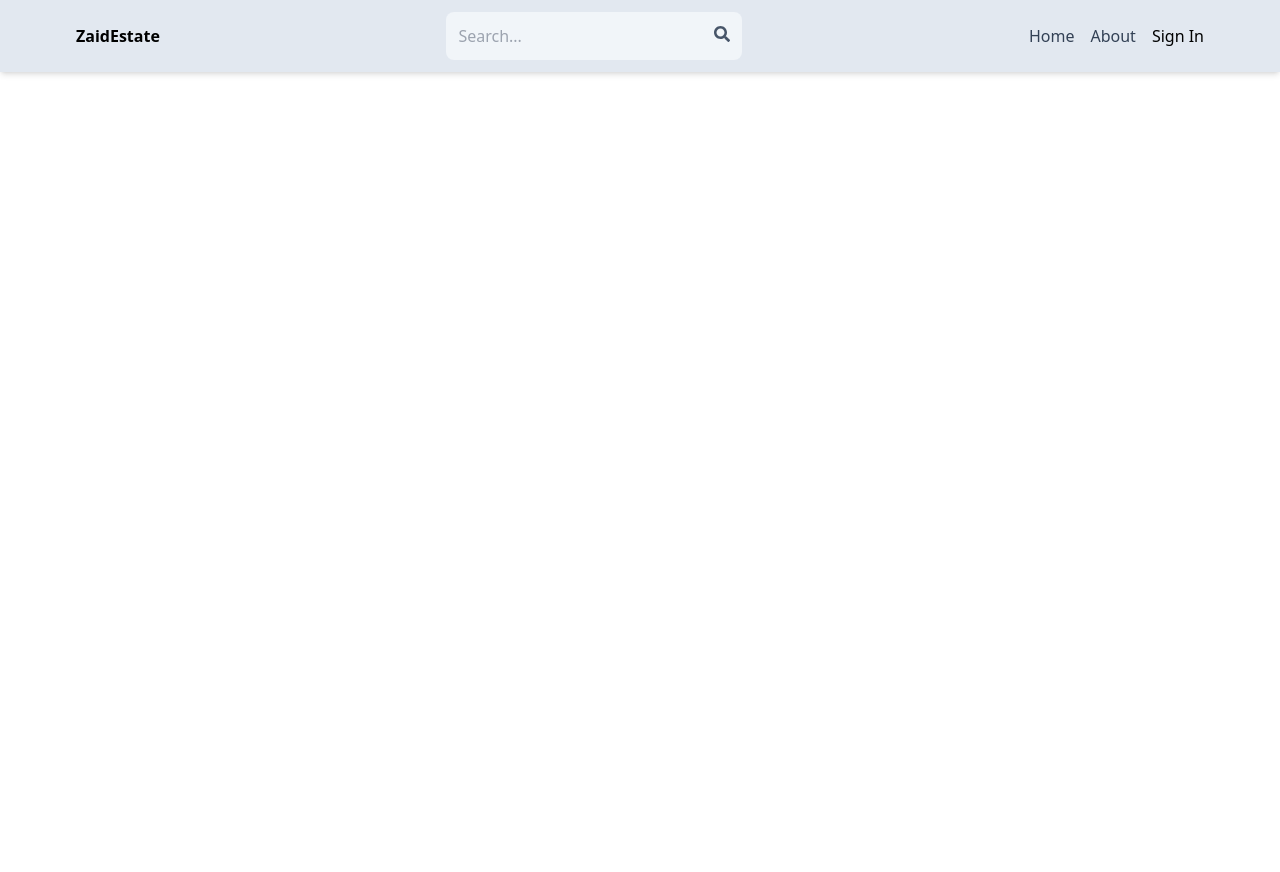
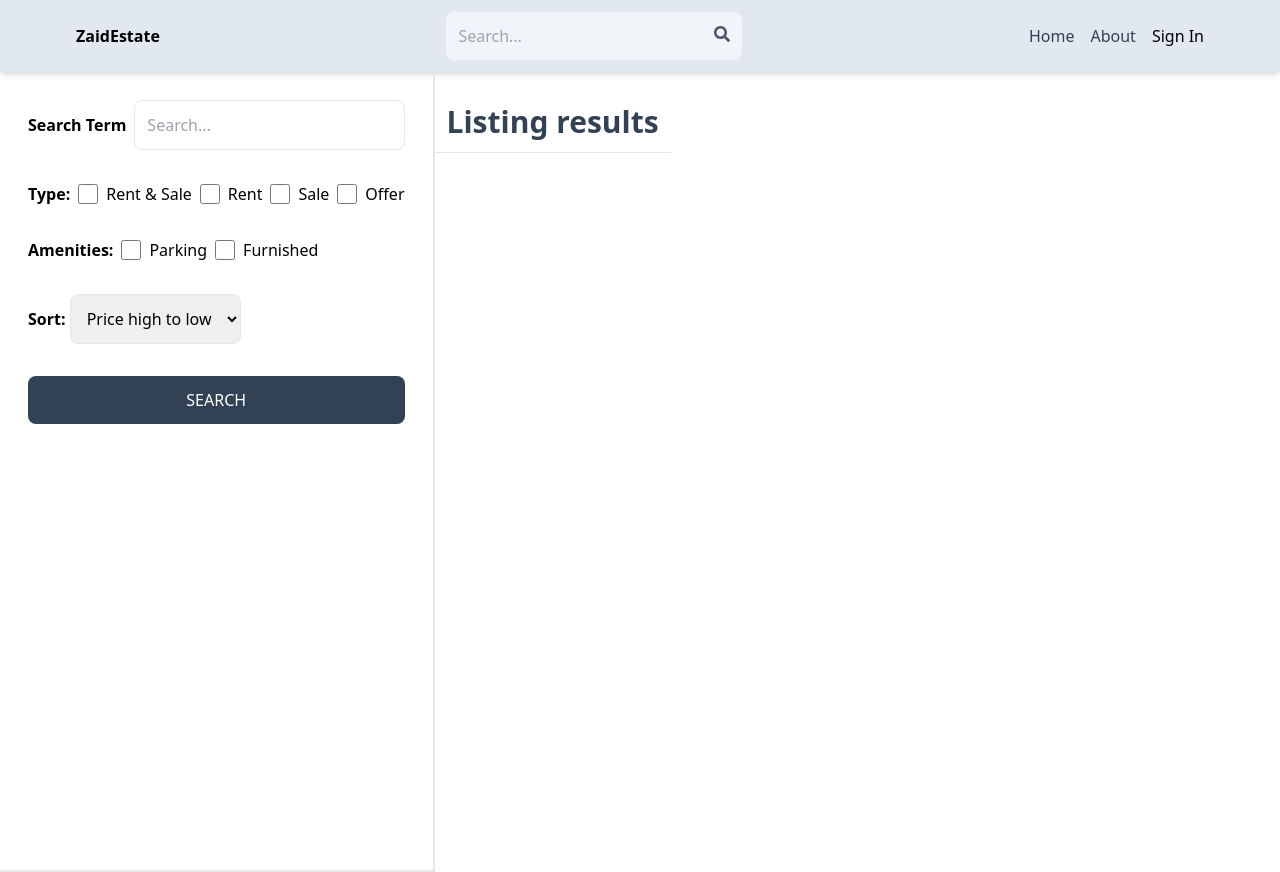
Before and after one commit to Zaid-Ar/ZaidEState, a React (Vite) app in the folder my-project/: page /search in a window 1280 px wide. Before the commit the page ends 800 px from the top, so only its background shows below. Built offline with nearby package versions, Linux system fonts and the light colour scheme; no server answers.

Commit message:
Create search page ui

```diff
--- a/my-project/src/App.jsx
+++ b/my-project/src/App.jsx
@@ -9,6 +9,7 @@ import Private from './components/Private';
 import CreateListing from "./pages/CreateListing";
 import UpdateListing from "./pages/UpdateListing";
 import Listing from "./pages/Listing";
+import Search from "./pages/Search";
 
 export default function App() {
   return (
@@ -20,6 +21,7 @@ export default function App() {
         <Route path="/about" element={<About />} />
         <Route path="/sign-in" element={<SignIn />} />
         <Route path="/sign-up" element={<SignUp />} />
+        <Route path="/search" element={<Search/>} />
         <Route path="/listing/:listingId" element={<Listing />} />
         <Route element={<Private/>}>
           <Route path="/profile" element={<Profile />} />
--- /dev/null
+++ b/my-project/src/pages/Search.jsx
@@ -0,0 +1,70 @@
+import React from "react";
+
+export default function Search() {
+  return (
+    <div className="flex flex-col md:flex-row">
+      <div className="p-7 border-b-2 sm:border-r-2 md:min-h-screen">
+        <form className="flex flex-col gap-8">
+          <div className="flex items-center gap-2">
+            <label className="whitespace-nowrap font-semibold">
+              Search Term
+            </label>
+            <input
+              type="text"
+              id="searchTerm"
+              placeholder="Search..."
+              className="border rounded-lg p-3 w-full "
+            />
+          </div>
+          <div className="flex gap-2 flex-wrap items-center">
+            <label className="font-semibold">Type:</label>
+            <div className="flex gap-2">
+              <input type="checkbox" id="all" className="w-5" />
+              <span>Rent & Sale</span>
+            </div>
+            <div className="flex gap-2">
+              <input type="checkbox" id="rent" className="w-5" />
+              <span>Rent </span>
+            </div>
+            <div className="flex gap-2">
+              <input type="checkbox" id="sale" className="w-5" />
+              <span> Sale</span>
+            </div>
+            <div className="flex gap-2">
+              <input type="checkbox" id="offer" className="w-5" />
+              <span>Offer</span>
+            </div>
+          </div>
+          <div className="flex gap-2 flex-wrap items-center">
+            <label className="font-semibold">Amenities:</label>
+            <div className="flex gap-2">
+              <input type="checkbox" id="parking" className="w-5" />
+              <span>Parking</span>
+            </div>
+            <div className="flex gap-2">
+              <input type="checkbox" id="furnished" className="w-5" />
+              <span>Furnished</span>
+            </div>
+          </div>
+          <div className="">
+            <label className="font-semibold">Sort: </label>
+            <select id="sort_order" className="border rounded-lg p-3">
+              <option value="">Price high to low</option>
+              <option value="">Price low to high</option>
+              <option value="">Latest</option>
+              <option value="">Oldest</option>
+            </select>
+          </div>
+          <button className="bg-slate-700 text-white p-3 rounded-lg uppercase hover:opacity-95">
+            Search
+          </button>
+        </form>
+      </div>
+      <div className="">
+        <h1 className="text-3xl font-semibold border-b p-3 text-slate-700 mt-5">
+          Listing results
+        </h1>
+      </div>
+    </div>
+  );
+}
```
